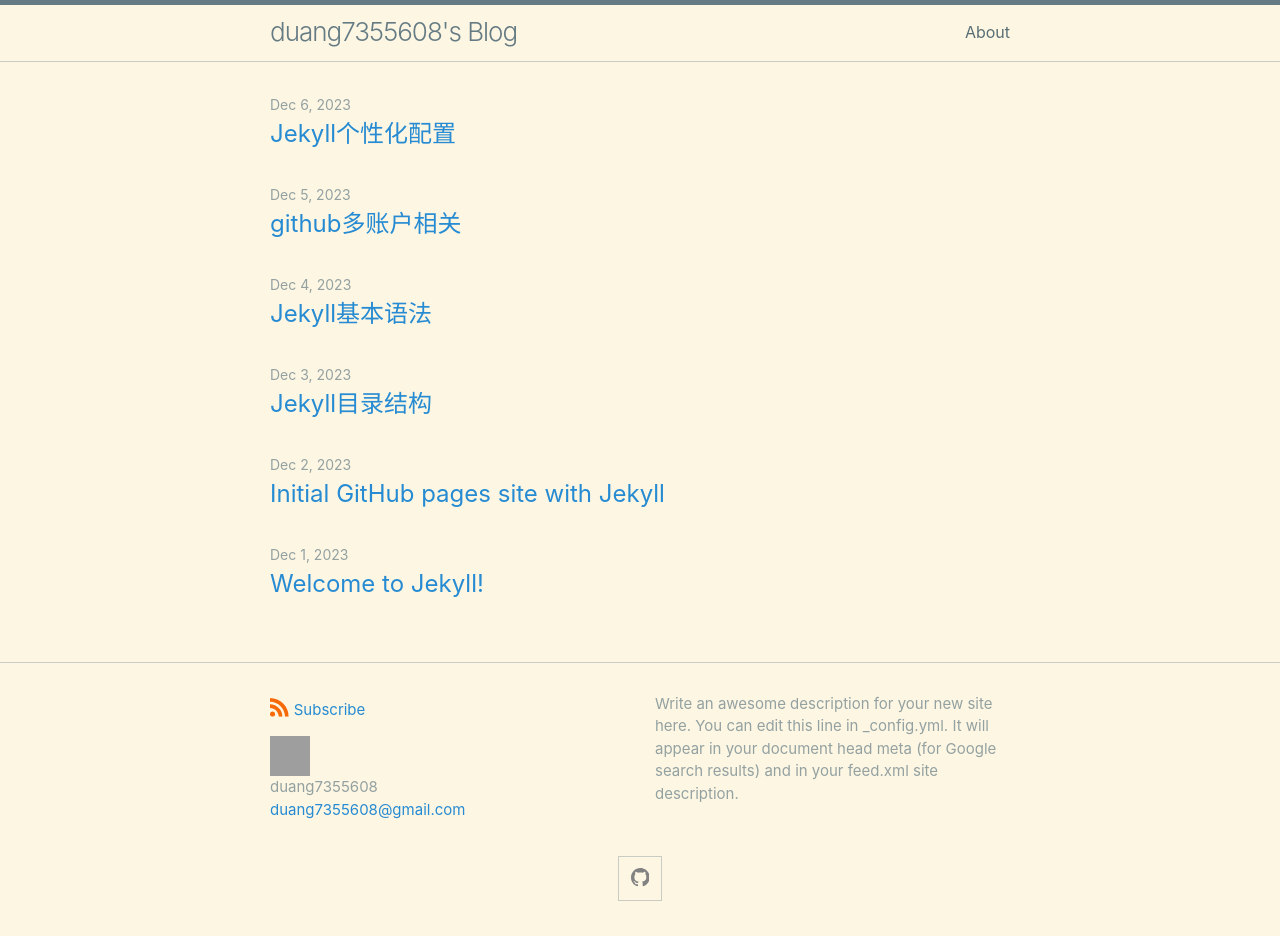
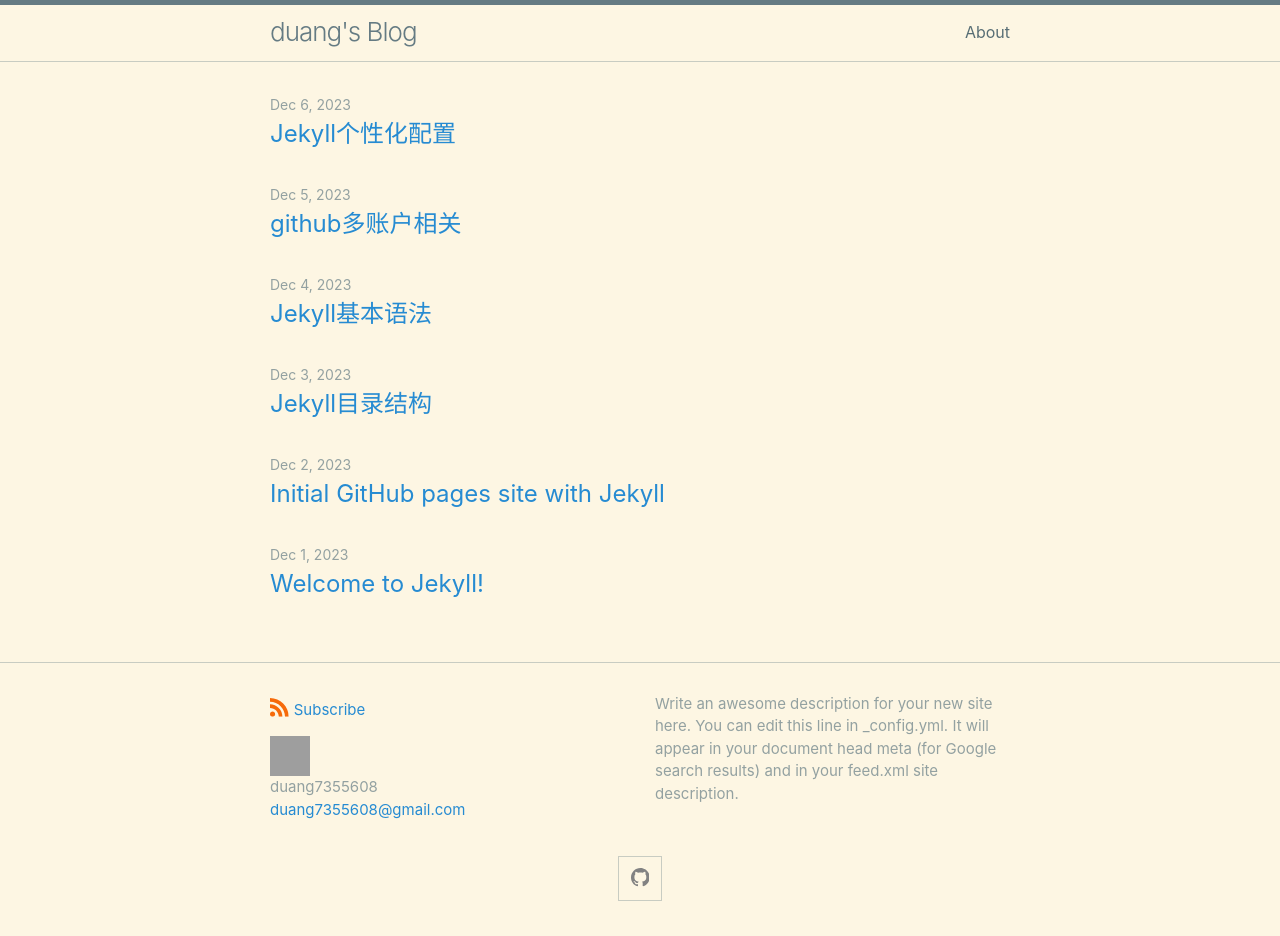
Before and after one commit to duang7355608/blog, a Jekyll site: the page built from docs/index.markdown, in a window 1280 px wide. Built offline with Jekyll 4.4.1, drawn with Linux system fonts in a browser that asks for light colours; grey boxes are pictures that could not be loaded.

Commit message:
site.title

```diff
--- a/docs/_config.yml
+++ b/docs/_config.yml
@@ -20,7 +20,7 @@
 
 ##################################
 lang: zh-CN
-title: duang7355608's Blog
+title: duang's Blog
 
 email: duang7355608@gmail.com
 description: >- # this means to ignore newlines until "baseurl:"
```
